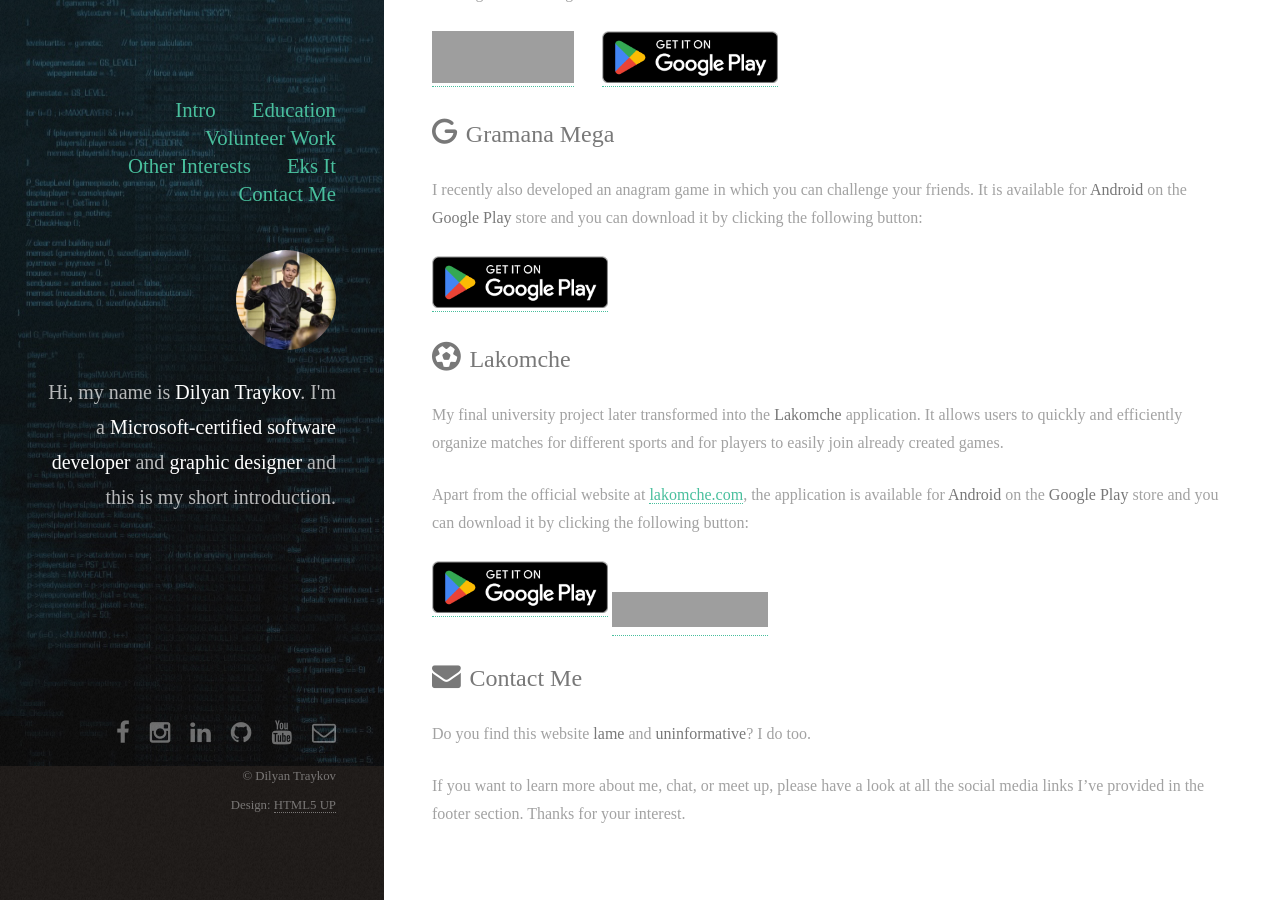
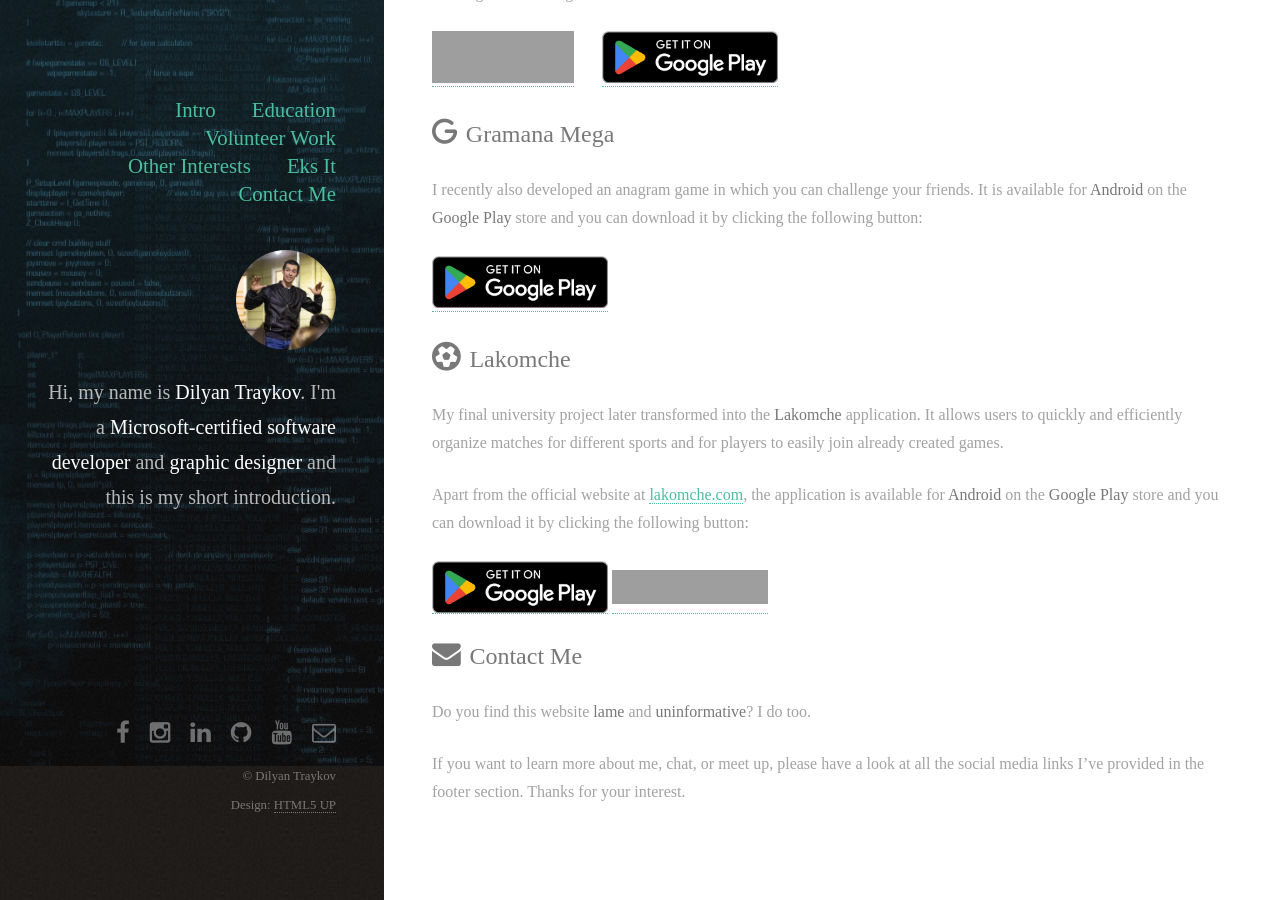
Before and after one commit to dilyantraykov/dilyantraykov.github.io, a Jekyll site: the page built from index.md, in a window 1280 px wide and 900 px high, scrolled down 2687 px. Built offline with Jekyll 4.4.1, drawn with Linux system fonts in a browser that asks for light colours; nearby versions of some CDN libraries; some web fonts are replaced; grey boxes are pictures that could not be loaded.

Commit message:
Improve layout of app store links for better alignment and display

```diff
--- a/index.md
+++ b/index.md
@@ -94,9 +94,9 @@
 
 <div style='margin-bottom: 1.5em'>
 
-<a href='https://play.google.com/store/apps/details?id=com.dilyantraykov.lakomche' style='display: inline;'><img src='../images/get-it-on-google-play.png' alt='Get Lakomche in Google Play' style='height: 52px;'/></a>
+<a href='https://play.google.com/store/apps/details?id=com.dilyantraykov.lakomche' style='display: inline-block; vertical-align: middle;'><img src='../images/get-it-on-google-play.png' alt='Get Lakomche in Google Play' style='display: block; height: 52px;'/></a>
 
-<a href="https://apps.apple.com/bg/app/lakomche/id6793885374?itscg=30200&amp;itsct=apps_box_badge&amp;mttnsubad=6793885374" style="display: inline-block;"><img src="https://toolbox.marketingtools.apple.com/api/v2/badges/download-on-the-app-store/black/en-us?releaseDate=1788393600" alt="Download Lakomche on the App Store" style="width: 156px; height: 52px; vertical-align: middle; object-fit: contain;" /></a>
+<a href="https://apps.apple.com/bg/app/lakomche/id6793885374?itscg=30200&amp;itsct=apps_box_badge&amp;mttnsubad=6793885374" style="display: inline-block; vertical-align: middle;"><img src="https://toolbox.marketingtools.apple.com/api/v2/badges/download-on-the-app-store/black/en-us?releaseDate=1788393600" alt="Download Lakomche on the App Store" style="display: block; width: 156px; height: 52px; object-fit: contain;" /></a>
 
 </div>
 
```
